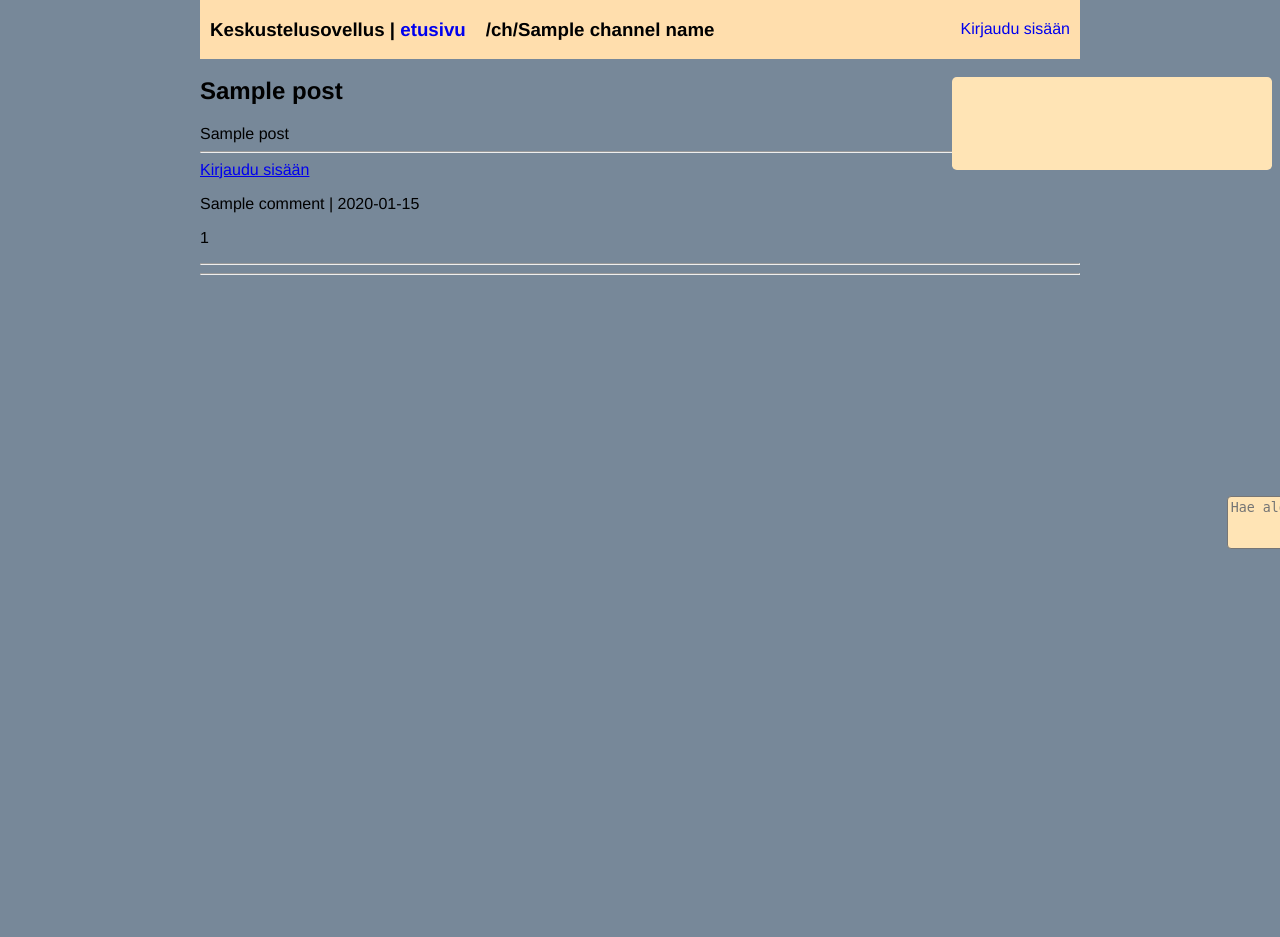
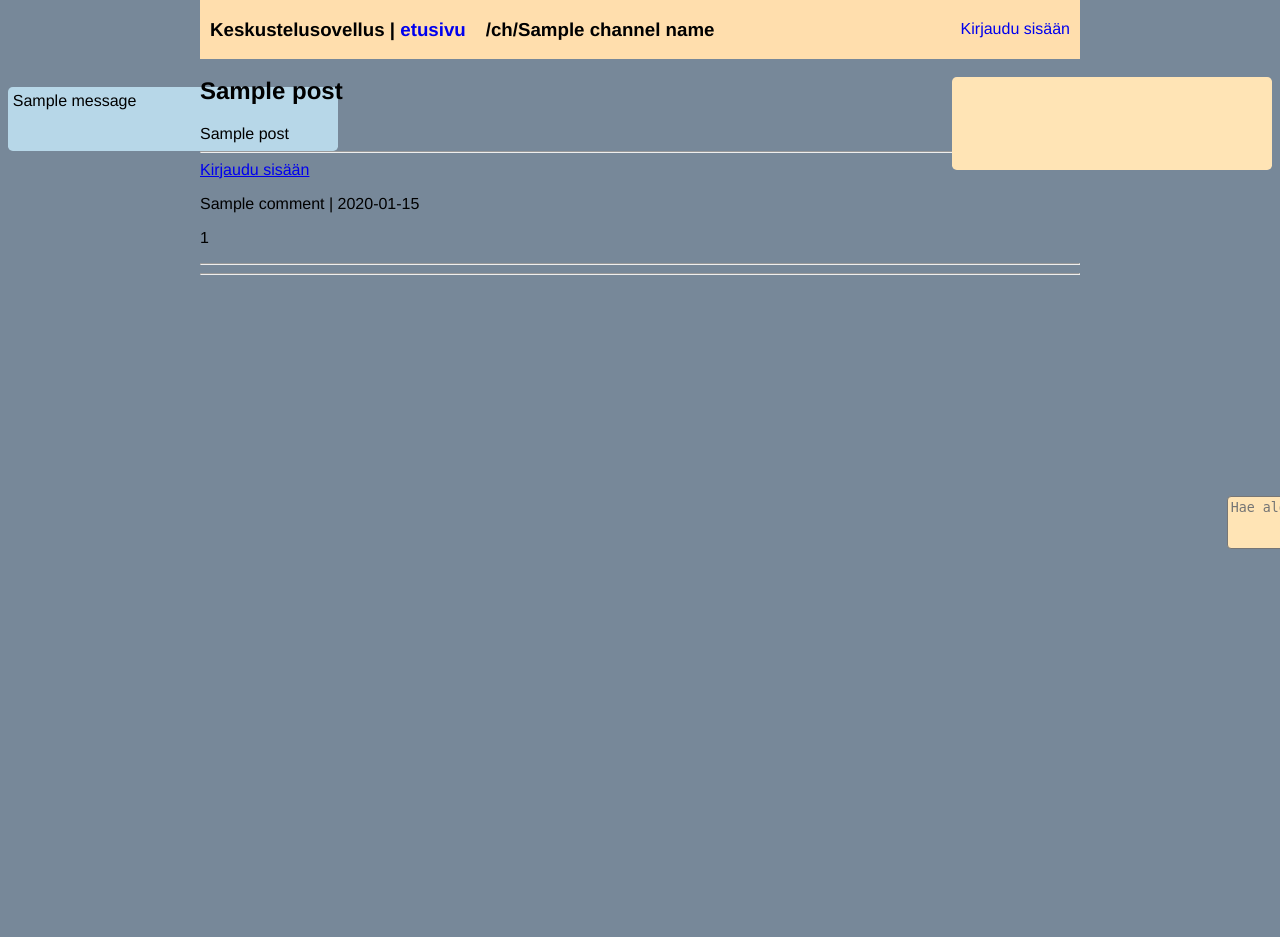
Before and after one commit to sseisalo/tsoha20, a Flask app: template templates/post.html in a window 1280 px wide. Run offline with Flask 2, Linux system fonts and the light colour scheme; the template is opened without the code that fills it: most values are stand-ins (such as "Sample title", 1, 10 or a date in 2020); one stand-in notice (Sample message) is shown; parts of the project's set-up code (start-up, migrations or seed data) failed here and were passed over.

Commit message:
functionality for error messages added

```diff
--- a/static/main.css
+++ b/static/main.css
@@ -108,3 +108,41 @@ form :not(.sidebar form){
     text-decoration: none;
     color: #000;
 }
+
+.error-messages {
+    overflow: hidden;
+    position: fixed;
+    left: 0;
+    width: 22em;
+    height: 100%;
+    margin: 0 .5em;
+    z-index: -1;
+}
+
+.message {
+    margin: .625em 0;
+    position: absolute;
+    background-color: #B7D7E8;
+    padding: .3em;
+    width: 20em;
+    border-radius: .3em;
+    min-height: 3.4em;
+    overflow-wrap: break-word;
+}
+
+.empty {
+    position: fixed;
+    width: 55em;
+    height: 97.5%;
+    background-color: #c3dbe9;
+    overflow: hidden;
+    border-radius: .3em;
+    z-index: -1;
+}
+
+.empty p {
+    padding: 10em 6.5em;
+    font-size: 150%;
+    font-weight: bold;
+    text-decoration: none;
+}
--- a/templates/layout.html
+++ b/templates/layout.html
@@ -32,4 +32,14 @@
 </div>
 {% endif %}
 
+{% with messages = get_flashed_messages() %}
+    {% if messages %}
+        <div class="error-messages">
+        {% for message in messages %}
+            <p class="message">{{ message }}</p>
+        {% endfor %}
+        </div>
+    {% endif %}
+{% endwith %}
+
 {% block content %}{% endblock %}
```
Also changed, not shown: routes.py (+37 -10 lines).
